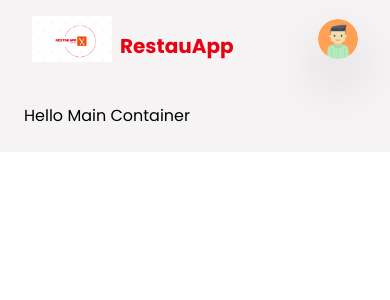
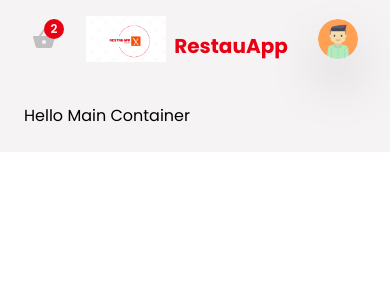
Before and after one commit to rrxrskadosh/restaurant-app, a React (Create React App) app: page / in a window 390 px wide. Shown: the top 300 px of the page. Built offline with nearby package versions, Linux system fonts and the light colour scheme.

Commit message:
Fixed elements navbar mobile

```diff
--- a/src/components/Header.jsx
+++ b/src/components/Header.jsx
@@ -111,6 +111,14 @@
 
             {/* mobile */}
             <div className="flex items-center justify-between md:hidden w-full h-full">
+                <div className="relative flex items-center justify-center">
+                    <MdShoppingBasket className="text-textColor text-2xl cursor-pointer" />
+                    <div className="absolute -top-2 -right-2 w-5 h-5 rounded-full bg-cartNumBg
+                    flex items-center justify-center">
+                        <p className="text-xs text-white font-semibold">2</p>
+                    </div>
+                </div>
+
                 <Link to={"/"} className="flex items center gap-2">
                     <img src={Logo} className="w-20 object-cover cursor-pointer" alt="logo"/>
                     <p className="text-cartNumBg text-xl font-bold mt-4">RestauApp</p>
```
